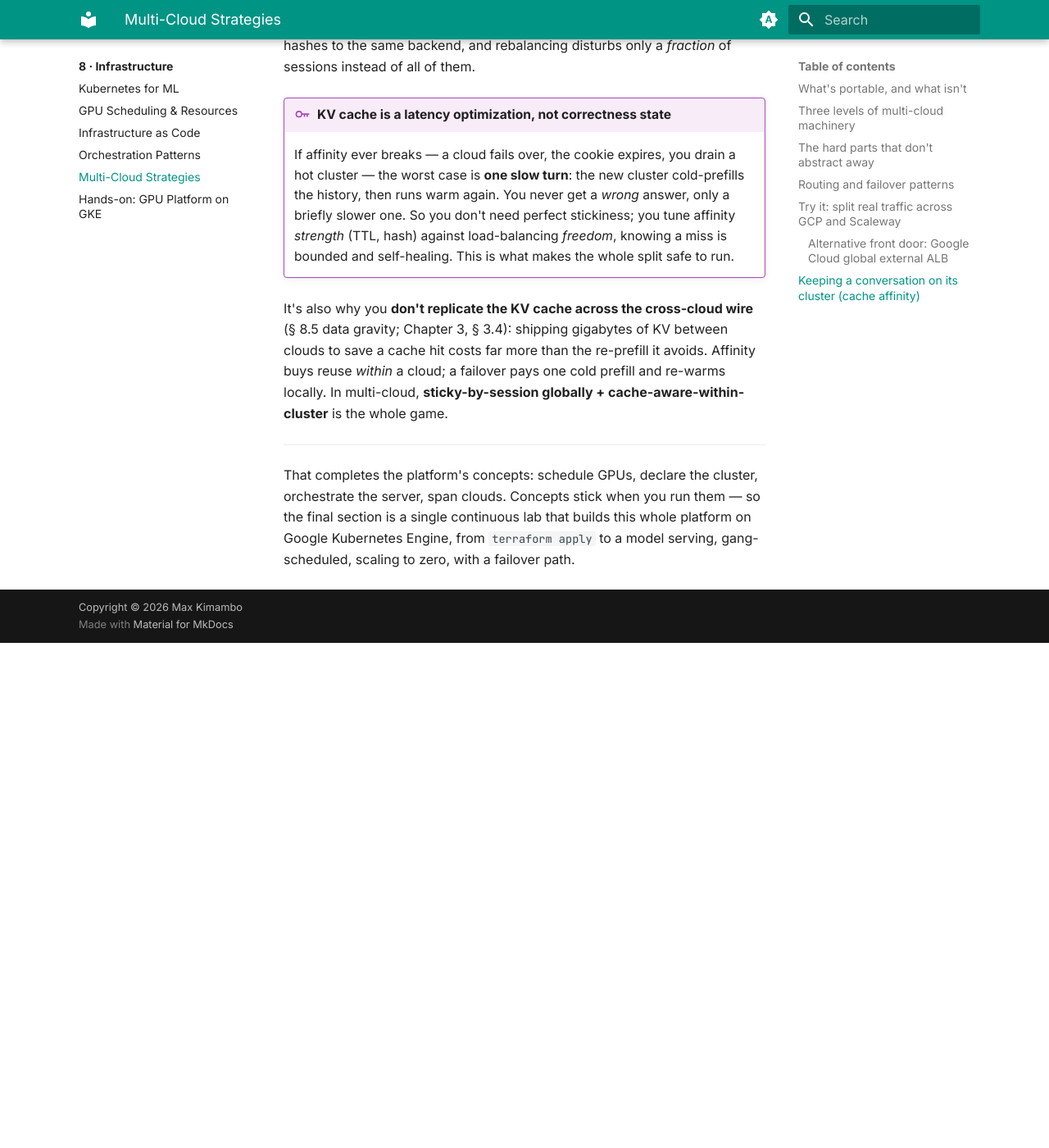
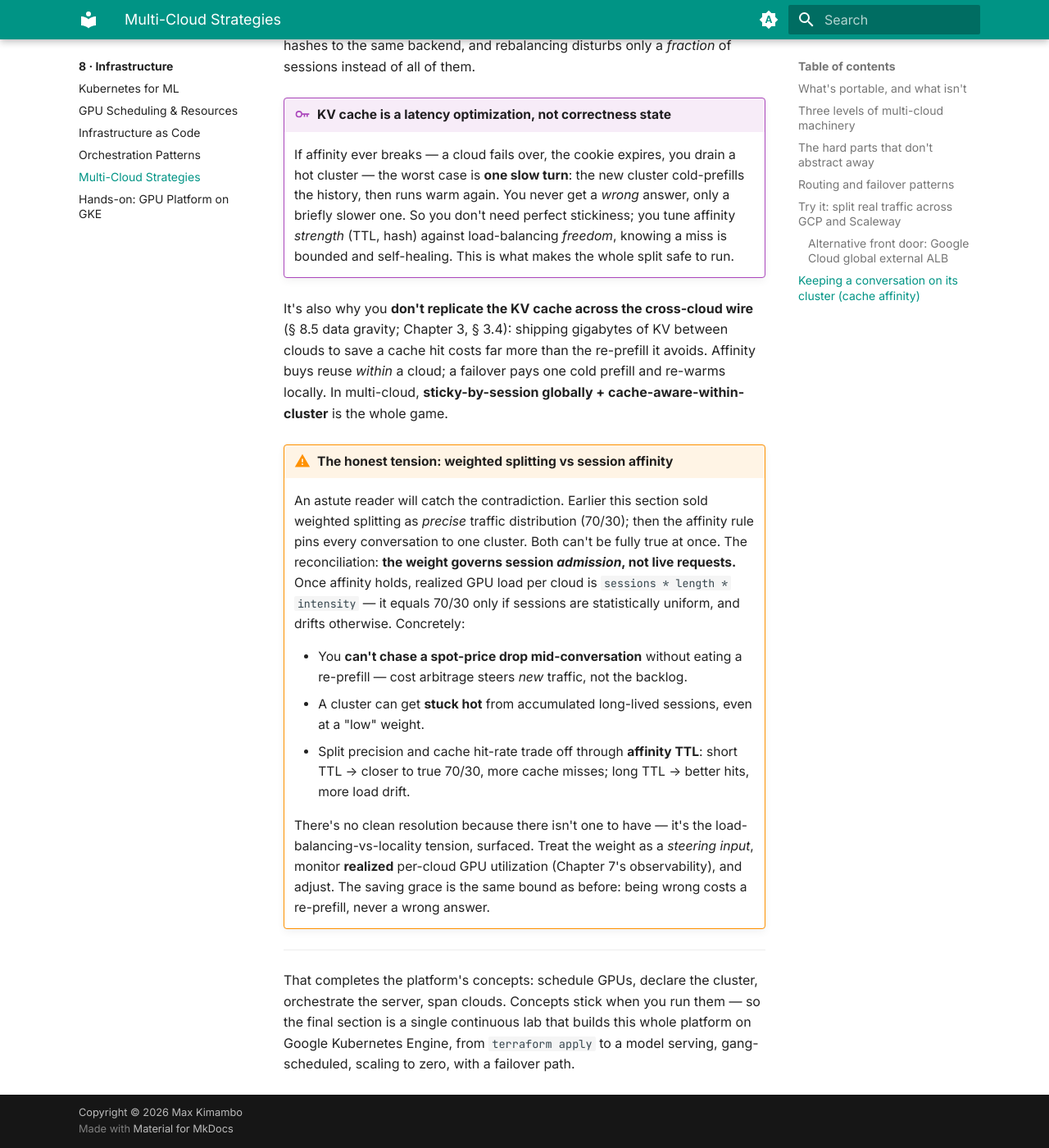
Before and after one commit to maxkimambo/inference-engineering-deep-dive, an MkDocs documentation site: the page built from docs/chapters/infrastructure/multi-cloud.md, in a window 1280 px wide and 1400 px high, scrolled down 7725 px. Shown: the whole window at 82% size. Built offline with MkDocs 1.6.1 and Material for MkDocs 9.7.7, drawn with Linux system fonts in a browser that asks for light colours; before the commit the page ends 8509 px from its top, so only the background shows below that.

Commit message:
Ch8: call out the weighted-split vs affinity tension

```diff
--- a/docs/chapters/infrastructure/multi-cloud.md
+++ b/docs/chapters/infrastructure/multi-cloud.md
@@ -285,6 +285,25 @@ re-prefill it avoids. Affinity buys reuse *within* a cloud; a failover pays one
 re-warms locally. In multi-cloud, **sticky-by-session globally + cache-aware-within-cluster** is the
 whole game.
 
+!!! warning "The honest tension: weighted splitting vs session affinity"
+    An astute reader will catch the contradiction. Earlier this section sold weighted splitting as
+    *precise* traffic distribution (70/30); then the affinity rule pins every conversation to one
+    cluster. Both can't be fully true at once. The reconciliation: **the weight governs session
+    *admission*, not live requests.** Once affinity holds, realized GPU load per cloud is
+    `sessions * length * intensity` — it equals 70/30 only if sessions are statistically uniform, and
+    drifts otherwise. Concretely:
+
+    - You **can't chase a spot-price drop mid-conversation** without eating a re-prefill — cost
+      arbitrage steers *new* traffic, not the backlog.
+    - A cluster can get **stuck hot** from accumulated long-lived sessions, even at a "low" weight.
+    - Split precision and cache hit-rate trade off through **affinity TTL**: short TTL → closer to true
+      70/30, more cache misses; long TTL → better hits, more load drift.
+
+    There's no clean resolution because there isn't one to have — it's the load-balancing-vs-locality
+    tension, surfaced. Treat the weight as a *steering input*, monitor **realized** per-cloud GPU
+    utilization (Chapter 7's observability), and adjust. The saving grace is the same bound as before:
+    being wrong costs a re-prefill, never a wrong answer.
+
 ---
 
 That completes the platform's concepts: schedule GPUs, declare the cluster, orchestrate the server,
```
